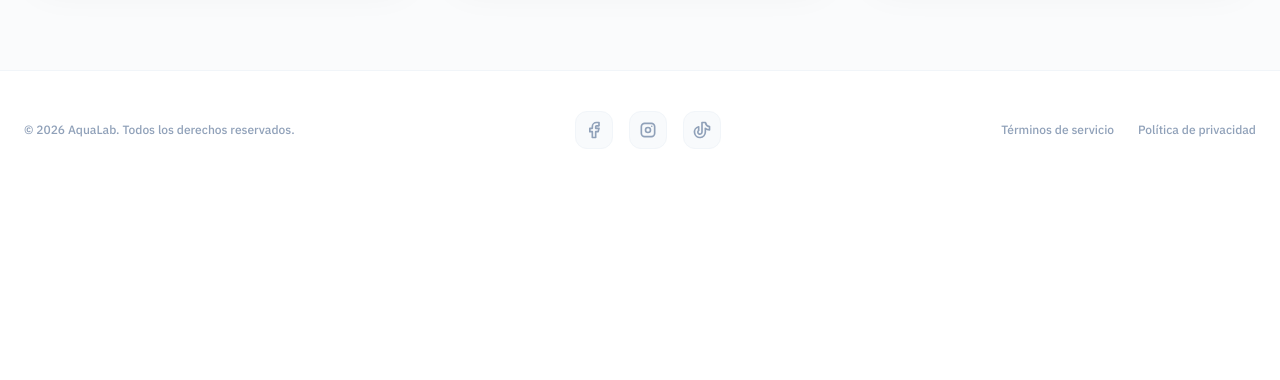
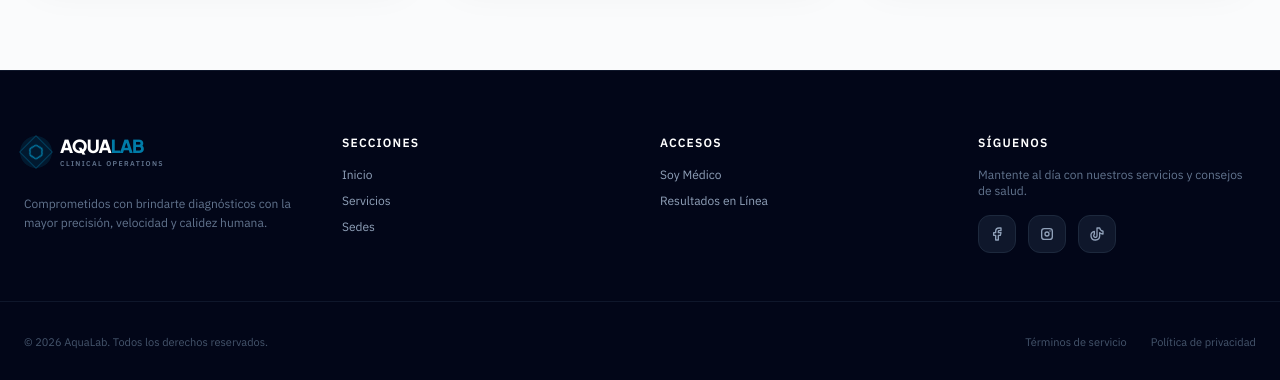
Before and after one commit to JosePizarro1/tu-lab, a React (Vite) app: page / in a window 1280 px wide. Shown: the part 864-1244 px from the top of the page. Before the commit the page ends 1053 px from the top, so only its background shows below. Built offline with nearby package versions, Linux system fonts and the light colour scheme.

Commit message:
style: redesign footer to a premium dark-themed layout

```diff
--- a/src/App.tsx
+++ b/src/App.tsx
@@ -12,7 +12,8 @@ import {
   IconMicroscope,
   IconBrandFacebook,
   IconBrandInstagram,
-  IconBrandTiktok
+  IconBrandTiktok,
+  IconHexagon
 } from '@tabler/icons-react';
 
 function App() {
@@ -27,32 +28,7 @@ function App() {
         return <Login />;
 
       case 'servicios':
-        return (
-          <div className="max-w-7xl mx-auto px-6 py-16 font-plex">
-            <header className="mb-12 text-center">
-              <h2 className="font-jakarta text-4xl font-extrabold text-slate-900 tracking-tight">Nuestros Servicios</h2>
-              <p className="text-slate-500 mt-2 text-base">Contamos con una amplia cartera de análisis y pruebas de diagnóstico con alta precisión.</p>
-            </header>
-            <div className="grid grid-cols-1 md:grid-cols-2 lg:grid-cols-3 gap-8">
-              {[
-                { title: 'Inmunología', desc: 'Pruebas hormonales, marcadores tumorales e infecciosos con alta sensibilidad.' },
-                { title: 'Bioquímica Clínica', desc: 'Perfiles metabólicos, renales, hepáticos y lípidos automatizados.' },
-                { title: 'Hematología', desc: 'Hemogramas completos y estudios especiales de coagulación.' },
-                { title: 'Microbiología', desc: 'Cultivos bacterianos, identificación y antibiogramas rápidos.' },
-                { title: 'Biología Molecular', desc: 'Detección por PCR de patógenos virales y estudios genéticos.' },
-                { title: 'Ecografías y Diagnóstico', desc: 'Imágenes ecográficas en 3D/4D con tecnología avanzada.' },
-              ].map((srv, idx) => (
-                <div key={idx} className="p-8 bg-white border border-slate-100 rounded-2xl shadow-sm hover:shadow-md transition-shadow">
-                  <div className="w-12 h-12 bg-azure-mist border border-lab-border flex items-center justify-center rounded-xl mb-6">
-                    <IconMicroscope className="text-cerulean w-6 h-6" />
-                  </div>
-                  <h3 className="font-jakarta text-xl font-bold text-slate-800 mb-3">{srv.title}</h3>
-                  <p className="text-slate-500 text-sm leading-relaxed">{srv.desc}</p>
-                </div>
-              ))}
-            </div>
-          </div>
-        );
+        return <Services />;
 
       case 'sedes':
         return <Sedes />;
@@ -99,24 +75,81 @@ function App() {
         </main>
       </div>
 
-      {/* Footer */}
-      <footer className="w-full py-10 bg-white border-t border-slate-100 text-xs text-slate-400 font-medium">
-        <div className="max-w-7xl mx-auto px-6 flex flex-col md:flex-row items-center justify-between gap-6">
-          <span>&copy; {new Date().getFullYear()} AquaLab. Todos los derechos reservados.</span>
+      {/* Footer - Rediseñado Premium en Slate Oscuro */}
+      <footer className="w-full bg-slate-950 text-slate-400 pt-16 pb-8 border-t border-slate-900 font-plex">
+        <div className="max-w-7xl mx-auto px-6 grid grid-cols-1 md:grid-cols-4 gap-10 mb-12">
 
-          {/* Social Media Links */}
-          <div className="flex items-center gap-4">
-            <a href="https://facebook.com" target="_blank" rel="noopener noreferrer" className="p-2 bg-slate-50 hover:bg-azure-mist border border-slate-100 hover:border-lab-border text-slate-400 hover:text-cerulean rounded-xl transition-all">
-              <IconBrandFacebook className="w-5 h-5" />
-            </a>
-            <a href="https://instagram.com" target="_blank" rel="noopener noreferrer" className="p-2 bg-slate-50 hover:bg-azure-mist border border-slate-100 hover:border-lab-border text-slate-400 hover:text-cerulean rounded-xl transition-all">
-              <IconBrandInstagram className="w-5 h-5" />
-            </a>
-            <a href="https://tiktok.com" target="_blank" rel="noopener noreferrer" className="p-2 bg-slate-50 hover:bg-azure-mist border border-slate-100 hover:border-lab-border text-slate-400 hover:text-cerulean rounded-xl transition-all">
-              <IconBrandTiktok className="w-5 h-5" />
-            </a>
+          {/* Columna 1: Branding */}
+          <div className="flex flex-col gap-4">
+            <div className="flex items-center gap-3">
+              <div className="relative flex items-center justify-center">
+                <div className="absolute w-8 h-8 rounded-full bg-cerulean/20 animate-pulse"></div>
+                <div className="relative w-6 h-6 border border-cerulean/40 flex items-center justify-center rotate-45">
+                  <IconHexagon className="text-cerulean w-4 h-4 -rotate-45" />
+                </div>
+              </div>
+              <div>
+                <span className="font-jakarta font-extrabold text-lg tracking-tighter text-white leading-none">
+                  AQUA<span className="text-cerulean">LAB</span>
+                </span>
+                <p className="text-[7px] font-bold uppercase tracking-[0.2em] text-slate-500">Clinical Operations</p>
+              </div>
+            </div>
+            <p className="text-xs text-slate-500 leading-relaxed max-w-xs mt-2">
+              Comprometidos con brindarte diagnósticos con la mayor precisión, velocidad y calidez humana.
+            </p>
           </div>
 
+          {/* Columna 2: Enlaces Rápidos */}
+          <div>
+            <h4 className="text-xs font-bold uppercase tracking-widest text-white mb-4">Secciones</h4>
+            <ul className="space-y-2.5 text-xs">
+              <li>
+                <button onClick={() => setActiveTab('inicio')} className="hover:text-cerulean transition-colors cursor-pointer text-left">Inicio</button>
+              </li>
+              <li>
+                <button onClick={() => setActiveTab('servicios')} className="hover:text-cerulean transition-colors cursor-pointer text-left">Servicios</button>
+              </li>
+              <li>
+                <button onClick={() => setActiveTab('sedes')} className="hover:text-cerulean transition-colors cursor-pointer text-left">Sedes</button>
+              </li>
+            </ul>
+          </div>
+
+          {/* Columna 3: Portales */}
+          <div>
+            <h4 className="text-xs font-bold uppercase tracking-widest text-white mb-4">Accesos</h4>
+            <ul className="space-y-2.5 text-xs">
+              <li>
+                <button onClick={() => setActiveTab('soy_medico')} className="hover:text-cerulean transition-colors cursor-pointer text-left">Soy Médico</button>
+              </li>
+              <li>
+                <button onClick={() => setActiveTab('resultados')} className="hover:text-cerulean transition-colors cursor-pointer text-left">Resultados en Línea</button>
+              </li>
+            </ul>
+          </div>
+
+          {/* Columna 4: Redes Sociales */}
+          <div>
+            <h4 className="text-xs font-bold uppercase tracking-widest text-white mb-4">Síguenos</h4>
+            <p className="text-xs text-slate-500 mb-4">Mantente al día con nuestros servicios y consejos de salud.</p>
+            <div className="flex items-center gap-3">
+              <a href="https://facebook.com" target="_blank" rel="noopener noreferrer" className="p-2.5 bg-slate-900 hover:bg-cerulean/10 border border-slate-800 hover:border-cerulean/30 text-slate-400 hover:text-cerulean rounded-xl transition-all">
+                <IconBrandFacebook className="w-4 h-4" />
+              </a>
+              <a href="https://instagram.com" target="_blank" rel="noopener noreferrer" className="p-2.5 bg-slate-900 hover:bg-cerulean/10 border border-slate-800 hover:border-cerulean/30 text-slate-400 hover:text-cerulean rounded-xl transition-all">
+                <IconBrandInstagram className="w-4 h-4" />
+              </a>
+              <a href="https://tiktok.com" target="_blank" rel="noopener noreferrer" className="p-2.5 bg-slate-900 hover:bg-cerulean/10 border border-slate-800 hover:border-cerulean/30 text-slate-400 hover:text-cerulean rounded-xl transition-all">
+                <IconBrandTiktok className="w-4 h-4" />
+              </a>
+            </div>
+          </div>
+        </div>
+
+        {/* Línea Divisoria Inferior */}
+        <div className="max-w-7xl mx-auto px-6 pt-8 border-t border-slate-900 flex flex-col sm:flex-row items-center justify-between gap-4 text-[11px] text-slate-600">
+          <span>&copy; {new Date().getFullYear()} AquaLab. Todos los derechos reservados.</span>
           <div className="flex gap-6">
             <a href="#" className="hover:text-cerulean transition-colors">Términos de servicio</a>
             <a href="#" className="hover:text-cerulean transition-colors">Política de privacidad</a>
```
